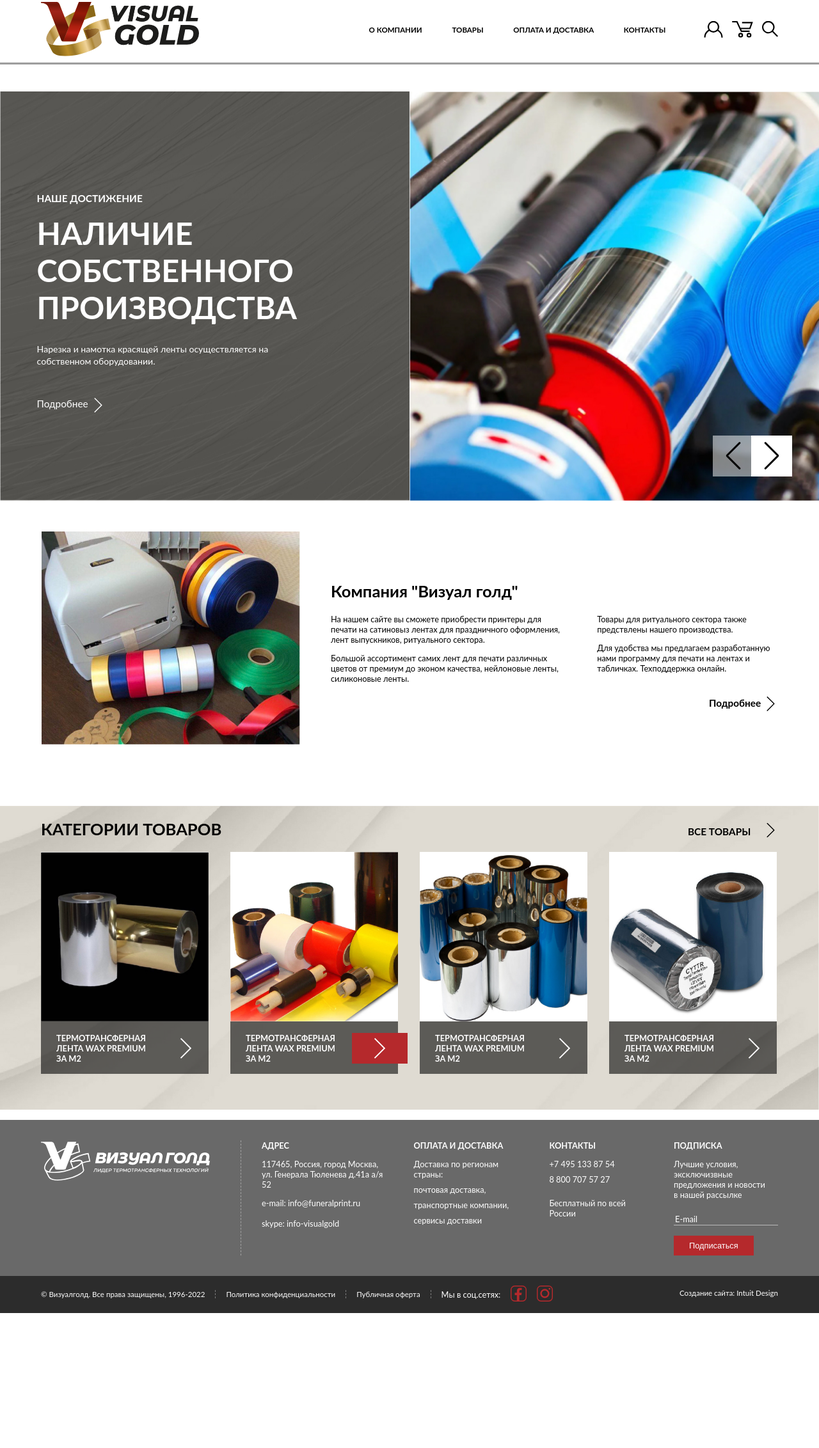
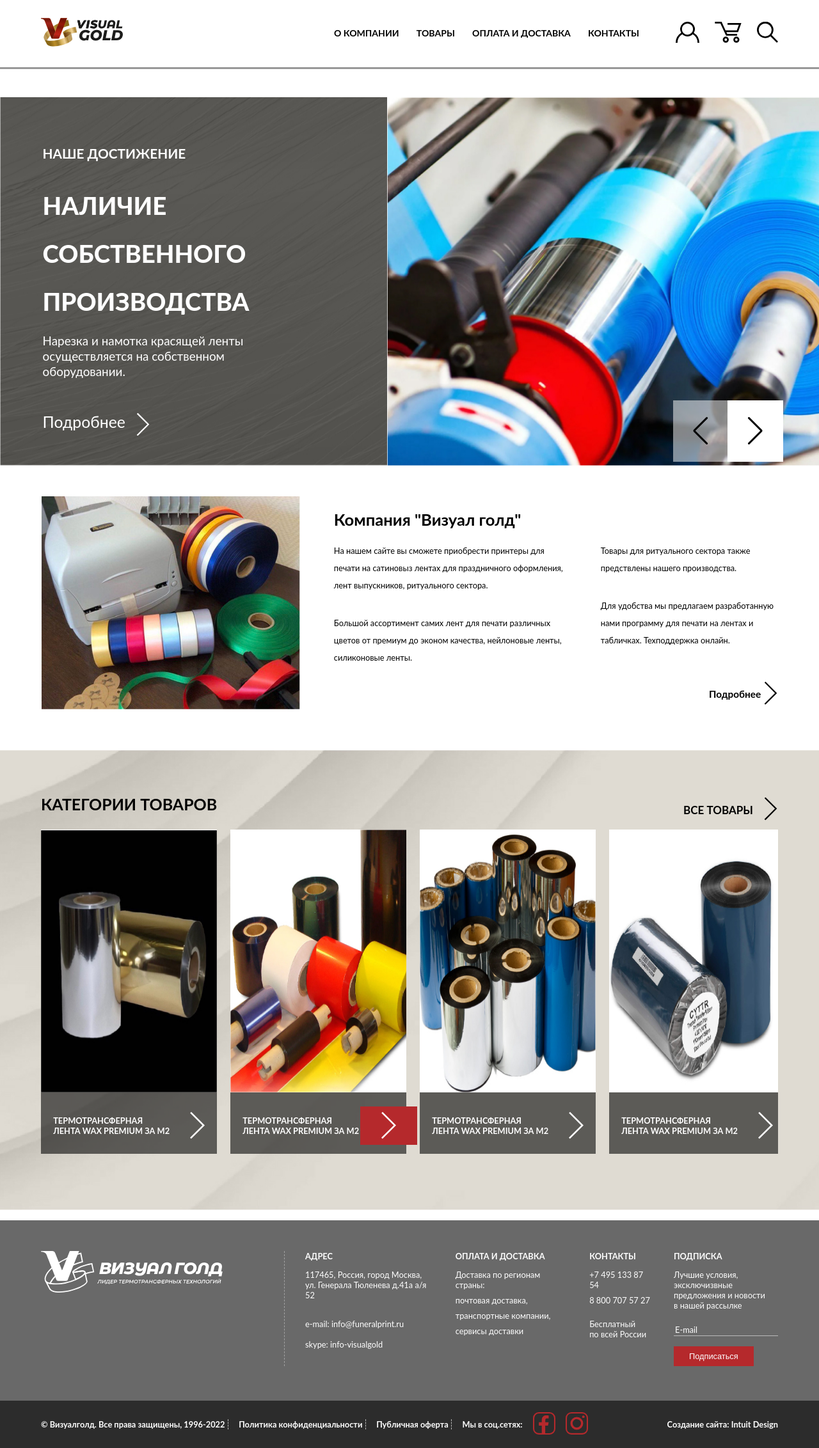
Before and after one commit to bababbbaaa/Visual-Gold, a PHP site: page / in a window 1280 px wide. Shown: the whole page at 64% size. Before the commit the page ends 2053 px from the top, so only its background shows below. Run offline with PHP 8.4, Linux system fonts and the light colour scheme.

Commit message:
Fix style

```diff
--- a/index.html
+++ b/index.html
@@ -332,15 +333,17 @@
                         <div class="categories__cards swiper-slide">
                             <div class="categories__card card">
                                 <a class="card__link link" href="#">
-                                    <img class="card__link-img" src="./source/img/Фото 1-100.jpg"
+                                    <img class="card__link-img" width="413" height="411" src="./source/img/Фото 1-100.jpg"
                                         alt="Изображение товара">
                                     <div class="card__text">
                                         <h3 class="card__title">Термотрансферная лента wax premium за м2</h3>
-                                        <svg aria-hidden="true" focusable="false" width="23" height="23"
+                                        <span class="card__text-icons">
+                                            <svg aria-hidden="true" focusable="false" width="23" height="45"
                                                 style="fill:#fff" data-name="arrow" xmlns="http://www.w3.org/2000/svg"
                                                 viewBox="0 0 25.6 47">
                                                 <path d="m2 47-2-2 21.6-21.6L.2 2l2-2 23.4 23.4L2 47z" />
                                             </svg>
+                                        </span>
                                     </div>
                                 </a>
                             </div>
@@ -348,15 +351,17 @@
                         <div class="categories__cards swiper-slide">
                             <div class="categories__card card">
                                 <a class="card__link active-card__link link" href="#">
-                                    <img class="card__link-img" src="./source/img/Фото 2-100.jpg"
+                                    <img class="card__link-img" width="413" height="411" src="./source/img/Фото 2-100.jpg"
                                         alt="Изображение товара">
                                     <div class="card__text">
                                         <h3 class="card__title">Термотрансферная лента wax premium за м2</h3>
-                                        <svg aria-hidden="true" focusable="false" width="23" height="23"
+                                        <span class="card__text-icons">
+                                            <svg aria-hidden="true" focusable="false" width="23" height="45"
                                                 style="fill:#fff" data-name="arrow" xmlns="http://www.w3.org/2000/svg"
                                                 viewBox="0 0 25.6 47">
                                                 <path d="m2 47-2-2 21.6-21.6L.2 2l2-2 23.4 23.4L2 47z" />
                                             </svg>
+                                        </span>
                                     </div>
                                 </a>
                             </div>
@@ -364,15 +369,17 @@
                         <div class="categories__cards swiper-slide">
                             <div class="categories__card card">
                                 <a class="card__link link" href="#">
-                                    <img class="card__link-img" src="./source/img/Фото 3-100.jpg"
+                                    <img class="card__link-img" width="413" height="411" src="./source/img/Фото 3-100.jpg"
                                         alt="Изображение товара">
                                     <div class="card__text">
                                         <h3 class="card__title">Термотрансферная лента wax premium за м2</h3>
-                                        <svg aria-hidden="true" focusable="false" width="23" height="23"
+                                        <span class="card__text-icons">
+                                            <svg aria-hidden="true" focusable="false" width="23" height="45"
                                                 style="fill:#fff" data-name="arrow" xmlns="http://www.w3.org/2000/svg"
                                                 viewBox="0 0 25.6 47">
                                                 <path d="m2 47-2-2 21.6-21.6L.2 2l2-2 23.4 23.4L2 47z" />
                                             </svg>
+                                        </span>
                                     </div>
                                 </a>
                             </div>
@@ -380,15 +387,17 @@
                         <div class="categories__cards swiper-slide">
                             <div class="categories__card card">
                                 <a class="card__link link" href="#">
-                                    <img class="card__link-img" src="./source/img/Фото 4-100.jpg"
+                                    <img class="card__link-img" width="413" height="411" src="./source/img/Фото 4-100.jpg"
                                         alt="Изображение товара">
                                     <div class="card__text">
                                         <h3 class="card__title">Термотрансферная лента wax premium за м2</h3>
-                                        <svg aria-hidden="true" focusable="false" width="23" height="23"
+                                        <span class="card__text-icons">
+                                            <svg aria-hidden="true" focusable="false" width="23" height="45"
                                                 style="fill:#fff" data-name="arrow" xmlns="http://www.w3.org/2000/svg"
                                                 viewBox="0 0 25.6 47">
                                                 <path d="m2 47-2-2 21.6-21.6L.2 2l2-2 23.4 23.4L2 47z" />
                                             </svg>
+                                        </span>
                                     </div>
                                 </a>
                             </div>
@@ -480,15 +489,13 @@
                                     54</a>
                                 <a class="contact-footer__phone link" href="tel:88007075727" target="_blank">8 800 707
                                     57 27</a>
-                                <p class="contact-footer__phone-text">Бесплатный&nbsp;по всей России</p>
+                                <p class="contact-footer__phone-text">Бесплатный <br>по&nbsp;всей России</p>
                             </div>
                             <span class="nav-footer__border"></span>
                         </div>
                         <div class="main-footer__menu--subscription subscription-footer">
                             <h3 class="subscription-footer__title">Подписка</h3>
-                            <p class="subscription-footer__text">Лучшие условия, <br>эксключизвные <br>предложения и
-                                новости <br>в
-                                нашей рассылке</p>
+                            <p class="subscription-footer__text">Лучшие условия, <br>эксключизвные <br>предложения&nbsp;и&nbsp;новости <br>в нашей рассылке</p>
                             <form class="subscription-footer__form" action="#">
                                 <input class="subscription-footer__form-input" type="email" placeholder="E-mail"
                                     required="">
--- a/source/style.css
+++ b/source/style.css
@@ -19,6 +19,14 @@
     font-style: normal;
     font-weight: 700;
     src: url("./source/fonts/Lato-Medium.ttf") format("ttf");
+    font-display: swap;
+  }
+
+  @font-face {
+    font-family: "Lato";
+    font-style: normal;
+    font-weight: 800;
+    src: url("./source/fonts/Lato-Heavy.ttf") format("ttf");
     font-display: swap;
   }
 
@@ -93,11 +93,11 @@
 
 .scroll {
     position: absolute;
-    bottom: 6vh;
-    right: 2rem;
-    display: flex;
-    width: 9rem;
-    height: 4rem;
+    bottom: 2rem;
+    right: 2.9rem;
+    display: flex;
+    width: 12rem;
+    height: 6rem;
     background: #ffffff82;
 }
 
@@ -106,8 +106,8 @@
     display: flex;
     justify-content: center;
     align-items: center;
-    width: 4rem;
-    height: 4rem;
+    width: 5.4rem;
+    height: 6rem;
     cursor: pointer;
     background: #ffffff82;
 }
@@ -291,60 +294,81 @@
 /* HEADER */
 .main-header {
     position: fixed;
-    background: white;
     width: 100vw;
     z-index: 1;
+}
+
+.main-header__wrapper {
+    background: white;
+}
+
+.main-header__supinfo {
+    height: 46px;
+    background-color: #b5292c;
+}
+
+.supinfo-container {
+    display: flex;
+    justify-content: space-between;
+    align-items: center;
+    padding: 12px 0 6px;
+    font-family: inherit;
+    font-weight: 300;
+    color: white;
+    transition: all 0.3s;
+}
+
+.main-header-out {
+    transform: translateY(-30%);
+    transition-duration: 0.3s;
+}
+
+.main-header-out .logo-header__img {
+    width: 10vw;
+}
+
+.main-header-out .main-header__wrapper {
+    background: #ffffffe0;
     border-bottom: solid 0.4vh rgba(51, 51, 51, 0.5);
     transition: all 0.3s;
 }
 
-.main-header__supinfo {
-    height: 38px;
-    background-color: #b5292c;
-}
-
-.supinfo-container {
-    display: flex;
-    justify-content: space-between;
-    align-items: center;
-    padding: 8px 0;
-    font-family: inherit;
-    font-weight: 300;
-    color: white;
-    transition: all 0.3s;
-}
-
-.main-header-out {
-    transform: translateY(-30%);
-}
-
 .supinfo-text {
     margin: 0;
-    font-size: 14px;
+    font-family: inherit;
+    font-weight: 500;
+    /* font-size: 1.18rem; */
+    font-size: 0.96vw;
     text-transform: uppercase;
 }
 
 .supinfo-data {
     display: flex;
-    gap: 4.5rem;
+    /* gap: 21.2rem; */
+    gap: 17.8vw;
     align-items: center;
 }
 
 .supinfo-data__text {
     display: flex;
     align-items: center;
+    gap: 0.5rem;
 }
 
 .form-head__select {
-    padding: 0 10px 0 7px;
     outline: none;
     border: none;
+    width: 6.2rem;
     background-color: transparent;
     font-family: inherit;
-    font-weight: 300;
-    font-size: 14px;
+    font-weight: 500;
+    /* font-size: 1.18rem; */
+    font-size: 0.96vw;
+    letter-spacing: -0.55px;
     color: white;
     cursor: pointer;
+    background: url("./svg/icon-arrow-white.svg") no-repeat right;
+    -webkit-appearance: none;
 }
 
 .form-head__select option {
@@ -405,7 +437,7 @@
 .navigation__menu {
     display: flex;
     flex-wrap: wrap;
-    padding: 0.5rem 0;
+    padding: 0.5rem 0 0.6rem;
     justify-content: space-between;
     align-items: center;
 }
@@ -422,7 +454,8 @@
 
 .menu-link {
     display: flex;
-    gap: 0 3.5vw;
+    /* gap: 0 4.5rem; */
+    gap: 0 3.7vw;
     align-items: center;
 }
 
@@ -432,7 +465,7 @@
 
 .nav__list {
     display: flex;
-    gap: 0 1rem;
+    gap: 0 0.5rem;
 }
 
 .nav__item {
@@ -440,17 +473,37 @@
 }
 
 .nav__item-link {
-    padding: 1.2vw;
+    padding: 0.9rem 0.6rem;
     font-family: inherit;
     font-weight: 700;
-    font-size: 0.9vw;
+    /* font-size: 1.3rem; */
+    font-size: 1.1vw;
     color:#000000;
     text-transform: uppercase;
 }
 
+.nav__active {
+    position: relative;
+}
+
+.nav__active-current-link::after,
+.nav__active:hover::after,
+.nav__active:active::after,
+.nav__active:focus::after,
+.nav__active:focus-within::after,
+.nav__active-link::after {
+    content: '';
+    position: absolute;
+    top: 25px;
+    left: 0;
+    width: 100%;
+    height: 3px;
+    background-color: #b5292c;
+}
+
 .menu-link__client--list {
     display: flex;
-    gap: 0 1vw;
+    gap: 0 1.5rem;
 }
 
 .link__auth:hover,
@@ -497,16 +551,25 @@
     margin-bottom: 1vh;
 }
 
-.submenu__link:hover,
-.submenu__link-active {
-    text-underline-position: under;
-    border-bottom: 2px solid #B1B1B0;
+.submenu__link {
+    position: relative;
+}
+
+.submenu__link:hover::after,
+.submenu__link-active::after {
+    content: '';
+    position: absolute;
+    top: 25px;
+    left: 0;
+    width: 100%;
+    height: 3px;
+    background-color: #B1B1B0;
 }
 
 /* MAIN */
 /* SLIDER */
 .main {
-    margin-top: 143px;
+    margin-top: 152px;
 }
 
 .header-slider {
@@ -520,40 +583,41 @@
 }
 
 .slide {
+    max-height: 36rem;
     display: flex;
     justify-content: space-between;
     background-image: url('./img/Фон\ слайдер-100.jpg');
     background-repeat: no-repeat;
     background-size: 100% 100%;
-    height: 80vh;
-    min-height: 575px;
 }
 
 .slide__info {
-    width: 50vw;
     display: flex;
     align-items: flex-end;
+    width: 47.3vw;
+    margin: auto;
 }
 
 .slide__info--wrapper {
     display: flex;
     flex-direction: column;
-    justify-content: center;
+    /* justify-content: center; */
     width: 66%;
     height: 100%;
-    margin-left: 9%;
+    margin-left: 11%;
     color: #fff;
 }
 
 .slide__image {
-    width: 50vw;
+    width: 52.7vw;
     overflow: hidden;
 }
 
 .slide__image img {
-    width: auto;
     min-width: 100%;
     height: 100%;
+    object-fit: cover;
+    object-position: center bottom;
 }
 
 .swiper-button-prev:after,
@@ -567,30 +631,36 @@
 }
 
 .slide__info--subtitle {
+    margin-bottom: 2rem;
     font-family: inherit;
     font-weight: 700;
-    font-size: 1.2vw;
+    font-size: 1.3rem;
     text-transform: uppercase;
 }
 
 .slide__info--title {
     margin: 0;
-    margin-bottom: 0.8rem;
-
-    font-family: inherit;
-    font-weight: 700;
-    font-size: 3.8vw;
+    margin-bottom: 0.5rem;
+    font-family: inherit;
+    font-weight: 800;
+    font-size: 3vw;
+    line-height: 75px;
     text-transform: uppercase;
 }
 
 .slide__info--text {
-    font-size: 1.1vw;
-    line-height: 1.5vw;
+    width: 80%;
+    font-size: 1.18rem;
+    line-height: 1.5rem;
+    margin-top: 0.3rem;
     margin-bottom: 2.5rem;
 }
 
 .slide__info--button {
-    font-size: 1.2vw;
+    display: flex;
+    gap: 1rem;
+    align-items: baseline;
+    font-size: 1.55rem;
     color:white;
 }
 
@@ -600,36 +670,49 @@
 
 /* ABOUT */
 .about {
-    margin-bottom: 6rem;
+    margin-bottom: 4rem;
 }
 
 .about__wrapper {
     display: flex;
-    justify-content: space-between;
-    align-items: center;
-    gap: 0 3rem;
+    gap: 0 3.3rem;
 }
 
 .about__wrapper--info-title {
+    margin-bottom: 0.5rem;
     font-family: inherit;
     font-weight: 700;
     font-size: 2vw;
 }
 
+.about__wrapper--info {
+    display: flex;
+    flex-direction: column;
+}
+
+.about__wrapper--image {
+    height: auto;
+}
+
 .info-text {
     display: flex;
-    gap: 0 3rem;
+    gap: 0 3.5rem;
 }
 
 .info-text__column {
-    max-width: 26rem;
+    max-width: 36.5rem;
+}
+
+.info-text__column .info-text__column-text:not(:last-child) {
+    margin-bottom: 2rem;
 }
 
 .info-text__column-text {
-    margin-top: 0;
     font-family: inherit;
     font-weight: 400;
+    /* font-size: 1.18rem; */
     font-size: 1vw;
+    line-height: 27px;
 }
 
 .info-button {
@@ -651,7 +735,7 @@
 /* CATEGORIES */
 .categories {
     margin-bottom: 1rem;
-    padding-bottom: 7vh;
+    padding-bottom: 11vh;
     background-image: url("./img/Фон\ галерея-100.jpg");
     background-repeat: no-repeat;
     background-size: cover
@@ -661,19 +745,26 @@
     display: flex;
     justify-content: space-between;
     align-items: center;
+    margin-top: 1rem;
+    padding-top: 2rem;
 }
 
 .categories__head-title {
+    margin-bottom: 1.6rem;
     font-family: inherit;
     font-weight: 700;
-    font-size: 2vw;
+    font-size: 2.3rem;
+    font-size: 1.95vw;
     text-transform: uppercase;
 }
 
 .categories__head-links {
+    display: flex;
+    align-items: flex-end;
     font-family: inherit;
     font-weight: 700;
-    font-size: 1.2vw;
+    /* font-size: 1.6rem; */
+    font-size: 1.33vw;
     text-transform: uppercase;
     color: #000;
 }
@@ -689,8 +780,7 @@
 .categories__wrapper {
     display: grid;
     grid-template-columns: repeat(4, 1fr);
-    gap: 2rem;
-    flex-wrap: wrap;
+    gap: 1.3rem;
 }
 
 .categories__cards {
@@ -707,42 +797,48 @@
 }
 
 .card__link-img {
-    width: 20.5vw;
+    width: 21.5vw;
     min-height: 265px;
-    height: auto;
 }
 
 .card__text {
     position: relative;
     display: flex;
-    padding: 1rem 1.5rem;
+    padding: 1.6rem 1.2rem 1.2rem;
     align-items: center;
     justify-content: space-between;
-    min-height: 32px;
+    min-height: 49px;
 }
 
 .card__title {
     margin: 0;
-    width: 74%;
+    width: 78%;
     position: relative;
     font-family: inherit;
     font-weight: 700;
+    font-size: 1.27rem;
     font-size: 1vw;
     text-transform: uppercase;
     color: white;
 }
 
-.card__text svg {
-    height: 2rem;
+.active-card__link .card__text-icons,
+.card__text-icons:hover,
+.card__text-icons:active {
+    position: absolute;
+    right: -17px;
+    /* padding: 0.5rem 2.6rem 0.5rem; */
+    padding: 0.5vw 2.6vw;
+    background-color: #b5292c;
+    z-index: 2;
 }
 
 .active-card__link svg,
-.card__link:active svg {
-    position: absolute;
-    right: -15px;
-    padding: 0.5rem 2rem;
-    height: 2rem;
-    background-color: #b5292c;
+.card__text-icons svg:hover,
+.card__text-icons svg:active {
+    /* position: absolute;
+    left: 38px;
+    top: 11px; */
 }
 
 .categories__scroll {
@@ -758,13 +854,13 @@
 .main-footer__menu {
     display: flex;
     gap: 0 2rem;
-    padding: 2rem 0;
+    padding: 3rem 0 3.4rem;
     justify-content: space-between;
 }
 
 .main-footer__menu--logo {
     border-right: 1px dashed #ffffff61;
-    padding-right: 3rem;
+    padding-right: 6rem;
 }
 
 .address-footer__title,
@@ -781,6 +877,7 @@
 }
 
 .address-footer__text {
+    margin-bottom: 1.8rem;
     font-family: inherit;
     font-weight: 400;
     font-size: 1vw;
@@ -838,7 +935,7 @@
 }
 
 .main-footer__supinfo {
-    padding: 1vh 0;
+    padding: 1rem 0;
     background-color: #2c2c2c;
 }
 
@@ -895,7 +992,7 @@
 .supinfo__wrapper--info-oferta,
 .supinfo__wrapper--info-text {
     font-family: inherit;
-    font-weight: 400;
+    font-weight: 700;
     color: white;
     font-size: 1vw;
 }
@@ -903,9 +1000,10 @@
 .supinfo__wrapper--info-name,
 .supinfo__wrapper--info-privacyPolicy,
 .supinfo__wrapper--info-oferta {
-    border-right: 1px dashed #ffffff61;
-    padding-right: 1rem;
-    font-size: 0.9vw;
+    border-right: 1px dashed #ffffffa8;
+    padding-right: 0.3rem;
+    /* font-size: 1.23rem; */
+    font-size: 1vw;
 }
 
 .supinfo__wrapper--info-list {
@@ -915,15 +1013,16 @@
 
 .facebook-footer,
 .instagram-footer {
-    width: 25px;
+    width: 35px;
     height: auto;
     fill:#b5292c;
 }
 
 .developers-name__text {
     font-family: inherit;
-    font-weight: 400;
-    font-size: 0.9vw;
+    font-weight: 700;
+    /* font-size: 1.23rem; */
+    font-size: 1vw;
     color: white;
 }
 
```
Also changed, not shown: other parts of index.html (+16 -15 lines), other parts of source/style.css (+79 -43 lines), about-us.html (+14 -15 lines), goods-printer.html (+11 -12 lines), goods.html (+10 -10 lines), printers.html (+11 -12 lines), source/svg/icon-arrow-white.svg (added), source/svg/icon-line.svg (added). Lines whose indentation alone changed are shown as unchanged.
